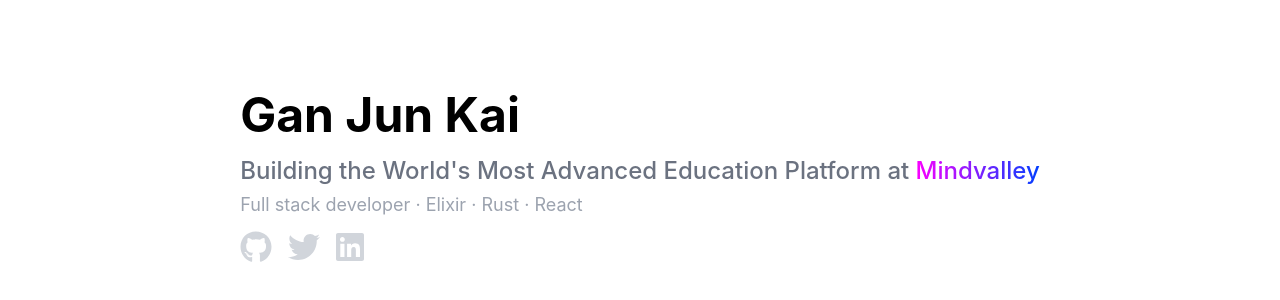
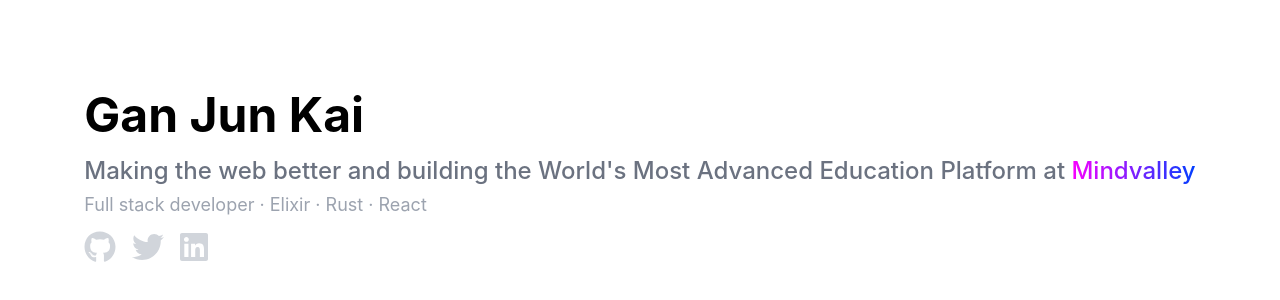
Before and after one commit to jk-gan/my-website, a Next.js app: page / in a window 1280 px wide. Shown: the part 222-522 px from the top of the page. Built offline with nearby package versions, Linux system fonts and the light colour scheme.

Commit message:
update home page

```diff
--- a/pages/index.js
+++ b/pages/index.js
@@ -6,10 +6,10 @@
 
 export default function Home() {
   return (
-    <div className="flex items-center justify-center h-screen container mx-auto px-5">
+    <div className="flex items-center justify-center h-screen container mx-auto px-5 2xl:w-6/12 md:w-11/12">
       <div>
         <h1 className="text-left font-bold text-5xl mb-4">Gan Jun Kai</h1>
-        <p className="text-left font-medium text-2xl text-gray-500 mb-1">Building the World's Most Advanced Education Platform at <a href="https://www.mindvalley.com" className="bg-clip-text text-transparent bg-gradient-to-r from-mv-1 viw-mv-2 to-mv-3">Mindvalley</a></p>
+        <p className="text-left font-medium text-2xl text-gray-500 mb-1">Making the web better and building the World's Most Advanced Education Platform at <a href="https://www.mindvalley.com" className="bg-clip-text text-transparent bg-gradient-to-r from-mv-1 viw-mv-2 to-mv-3">Mindvalley</a></p>
         <p className="text-left text-lg text-gray-400">Full stack developer · Elixir · Rust · React</p>
         <div className="flex items-center mt-3 text-gray-300">
           <a href="https://github.com/jk-gan"><FontAwesomeIcon className="mr-2 hover:text-gray-400" icon={faGithub} size="2x" /></a>
```
